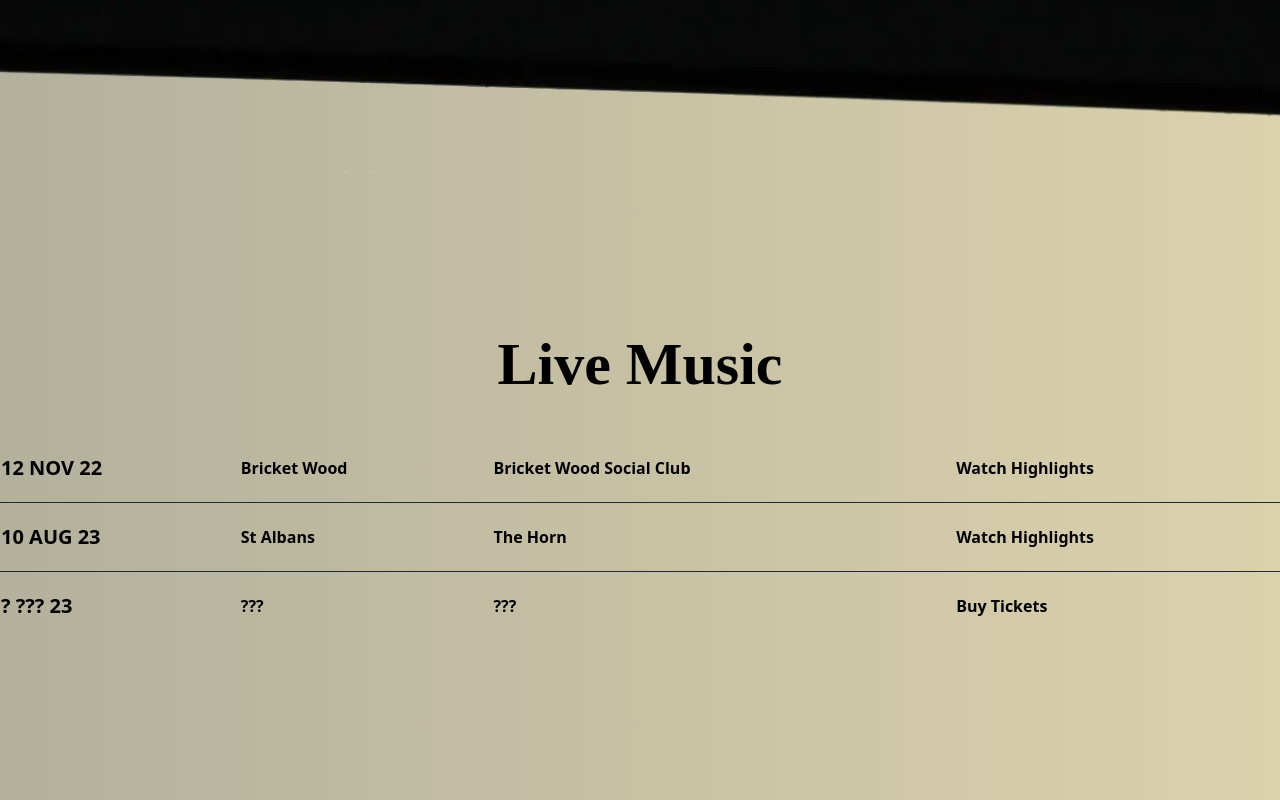
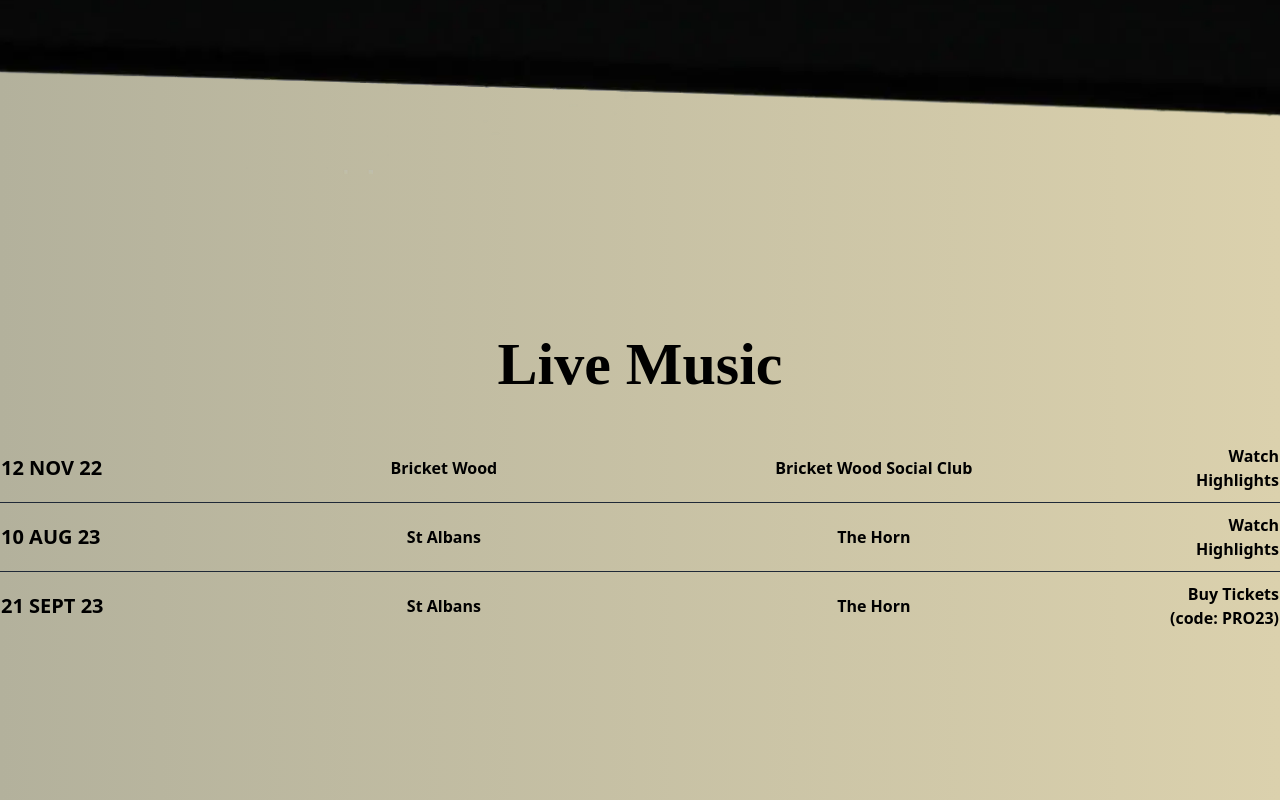
Before and after one commit to carter-0/TheProspect, a Next.js app: page / in a window 1280 px wide. Shown: the part 802-1602 px from the top of the page. Built offline with nearby package versions, Linux system fonts and the light colour scheme; a web font is replaced by a local one.

Commit message:
fix: update for mobile.

```diff
--- a/pages/index.tsx
+++ b/pages/index.tsx
@@ -29,27 +29,27 @@ export default function Home() {
                 <div className={"flex flex-row py-40 justify-center items-center"}>
                     <div className="max-w-7xl w-full">
                         <h2 className={"text-6xl font-bold prospect-font text-center mb-10"}>Live Music</h2>
-                        <table className={"min-w-full hidden sm:table px-5 border-collapse"}>
-                            <tbody>
+                        <table className={"min-w-full hidden sm:table px-10 border-collapse"}>
+                            <tbody className={"border-1 border-red-500"}>
                                 <tr className={"border-b border-gray-800 sm:flex-row"}>
-                                    <td className={"font-bold py-5 text-xl"}>12 NOV 22</td>
-                                    <td className={"font-semibold"}>Bricket Wood</td>
-                                    <td className={"font-semibold"}>Bricket Wood Social Club</td>
-                                    <td className={"font-semibold"}><Link target={"_blank"} href={"https://www.youtube.com/playlist?list=PLmnFu-RulYvwwc6xjghOVoOTJf8g1PGDA"}>Watch Highlights</Link></td>
+                                    <td className={"font-bold py-5 text-xl text-left"}>12 NOV 22</td>
+                                    <td className={"font-semibold text-center"}>Bricket Wood</td>
+                                    <td className={"font-semibold text-center"}>Bricket Wood Social Club</td>
+                                    <td className={"font-semibold text-right"}><Link target={"_blank"} href={"https://www.youtube.com/playlist?list=PLmnFu-RulYvwwc6xjghOVoOTJf8g1PGDA"}>Watch Highlights</Link></td>
                                 </tr>
 
                                 <tr className={"border-b py-5 px-2 border-gray-800 sm:flex-row"}>
-                                    <td className={"font-bold py-5 text-xl"}>10 AUG 23</td>
-                                    <td className={"font-semibold"}>St Albans</td>
-                                    <td className={"font-semibold"}>The Horn</td>
-                                    <td className={"font-semibold"}><Link target={"_blank"} href={"https://www.youtube.com/watch?v=-SFfhZLnXIA"}>Watch Highlights</Link></td>
+                                    <td className={"font-bold py-5 text-xl text-left"}>10 AUG 23</td>
+                                    <td className={"font-semibold text-center"}>St Albans</td>
+                                    <td className={"font-semibold text-center"}>The Horn</td>
+                                    <td className={"font-semibold text-right"}><Link target={"_blank"} href={"https://www.youtube.com/watch?v=-SFfhZLnXIA"}>Watch Highlights</Link></td>
                                 </tr>
 
                                 <tr className={"py-5 px-2 sm:flex-row"}>
-                                    <td className={"font-bold py-5 text-xl"}>? ??? 23</td>
-                                    <td className={"font-semibold"}>???</td>
-                                    <td className={"font-semibold"}>???</td>
-                                    <td className={"font-semibold"}><Link target={"_blank"} href={"https://linktr.ee/the_prospect"}>Buy Tickets</Link></td>
+                                    <td className={"font-bold py-5 text-xl text-left"}>21 SEPT 23</td>
+                                    <td className={"font-semibold text-center"}>St Albans</td>
+                                    <td className={"font-semibold text-center"}>The Horn</td>
+                                    <td className={"font-semibold text-right w-32"}><Link target={"_blank"} href={"https://www.ticketweb.uk/event/ini-lowe-matty-ram-the-the-horn-tickets/13519698"}>Buy Tickets (code: PRO23)</Link></td>
                                 </tr>
                             </tbody>
                         </table>
```
